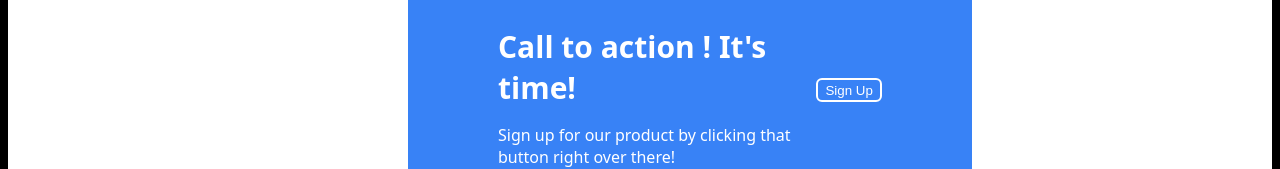
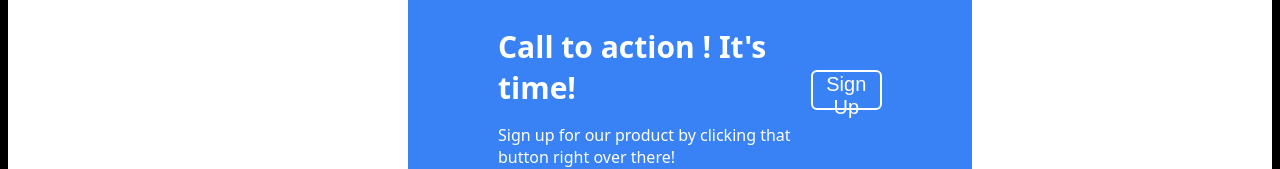
Before and after one commit to Lakshita-alt/website-flexbox, a plain HTML site: page index.html in a window 1280 px wide. Shown: the part 2292-2461 px from the top of the page. Drawn offline with Linux system fonts and the light colour scheme.

Commit message:
Changed size of second signup button

```diff
--- a/style.css
+++ b/style.css
@@ -168,11 +168,12 @@ body{
 }
 .snd-button{
     background-color: #3882F6;
-    width:90px;
-    height:24px;
+    width:100px;
+    height:40px;
     border: 2px solid white;
     border-radius: 6px;
     color:white;
+    font-size: 20px;
 
 }
 .fivth{
```
